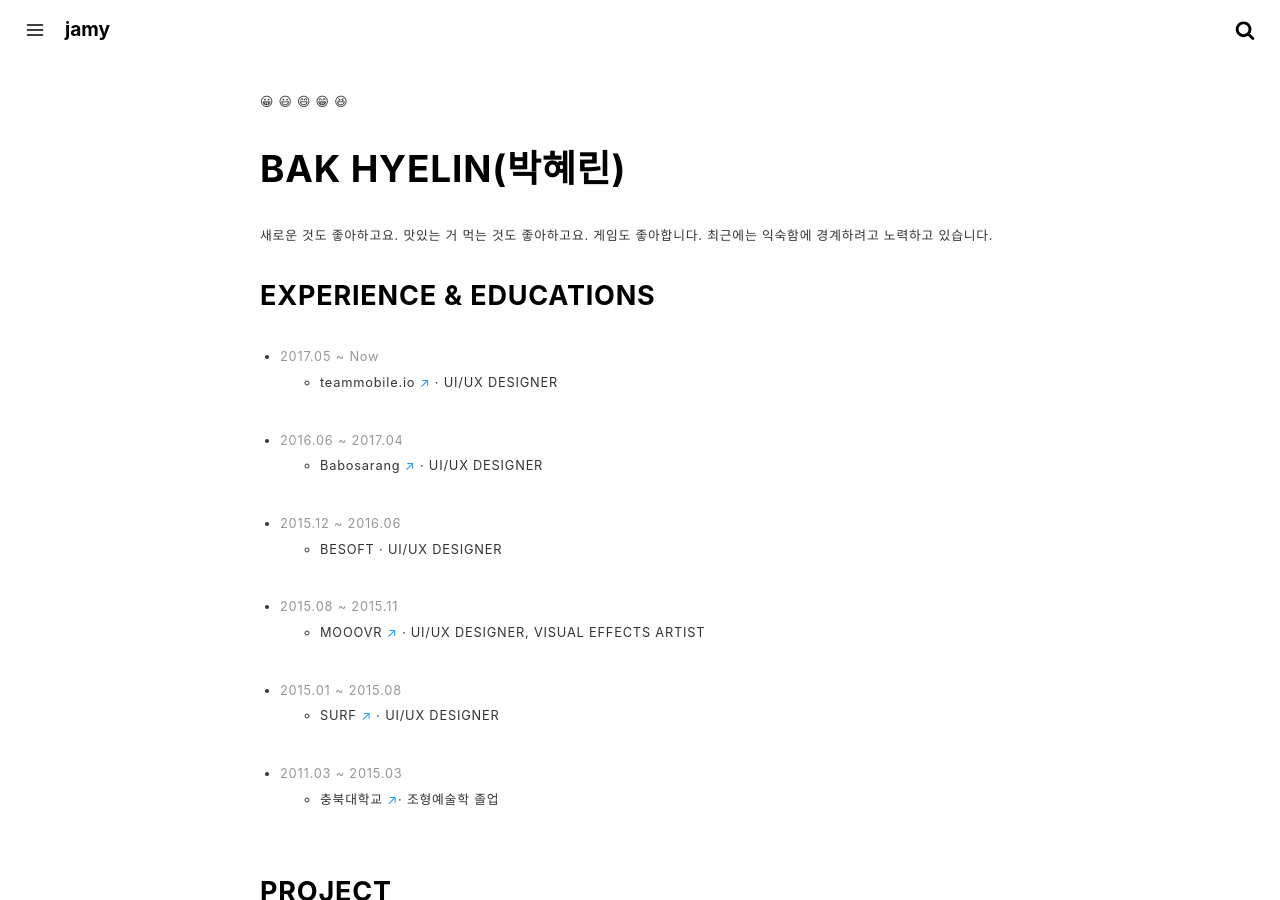
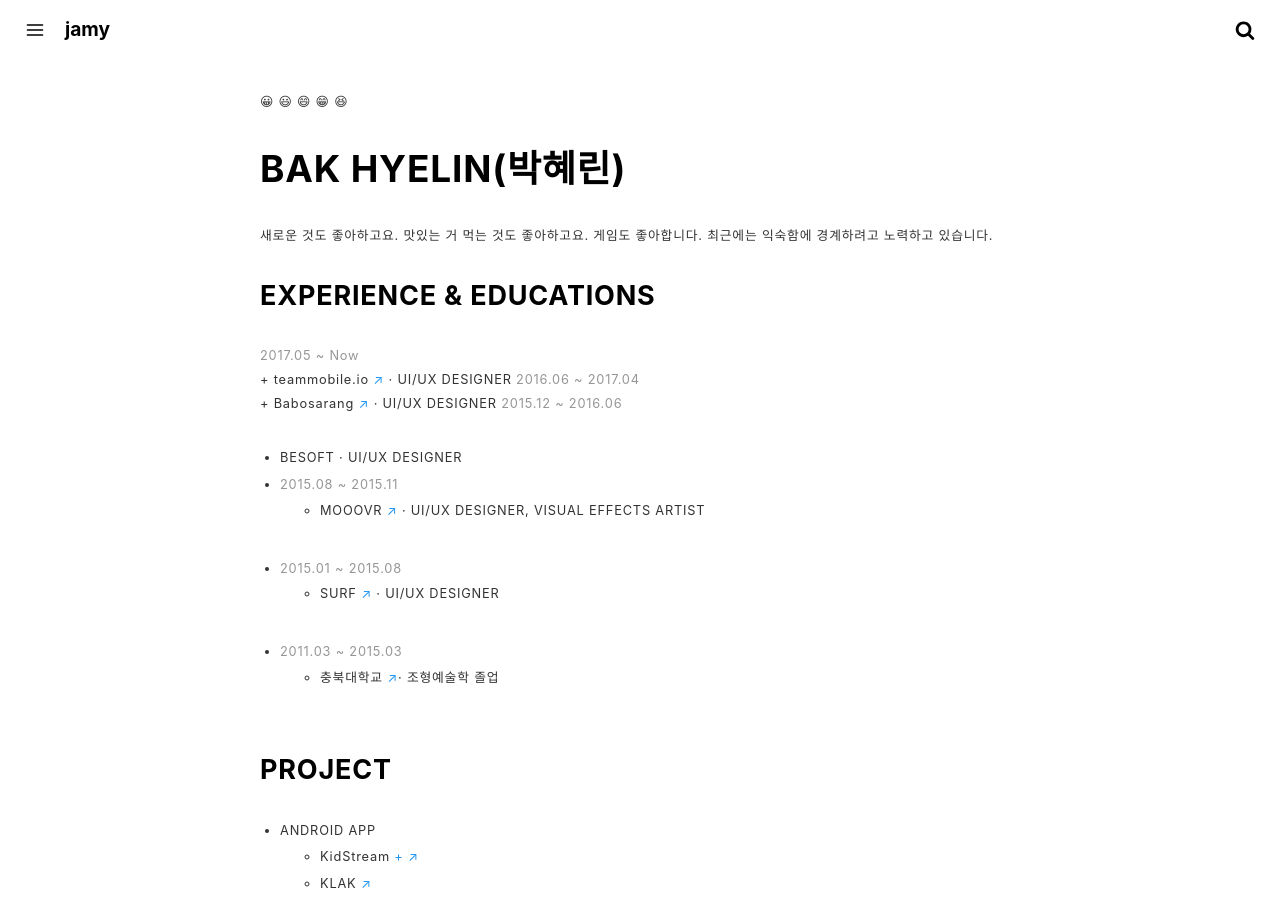
Before and after one commit to crazyjamy/crazyjamy.github.io, a Jekyll site: the page built from about.md, in a window 1280 px wide and 900 px high. Built offline with Jekyll 4.4.1, drawn with Linux system fonts in a browser that asks for light colours.

Commit message:
Update about.md

```diff
--- a/about.md
+++ b/about.md
@@ -12,11 +12,11 @@
 최근에는 익숙함에 경계하려고 노력하고 있습니다.
 
 ### EXPERIENCE & EDUCATIONS
-+ <span style="color: #969696;"> 2017.05 ~ Now </span>
-  + teammobile.io <a href="https://www.teammobile.io/" target="_blank">↗</a> · UI/UX DESIGNER
-+ <span style="color: #969696;">2016.06 ~ 2017.04</span>
-  + Babosarang <a href="http://www.babosarang.co.kr/" target="_blank">↗</a> · UI/UX DESIGNER
-+ <span style="color: #969696;">2015.12 ~ 2016.06</span>
+<span style="color: #969696;"> 2017.05 ~ Now </span>
+<br> <span> + teammobile.io <a href="https://www.teammobile.io/" target="_blank">↗</a> · UI/UX DESIGNER </span>
+<span style="color: #969696;">2016.06 ~ 2017.04</span>
+<br> <span> + Babosarang <a href="http://www.babosarang.co.kr/" target="_blank">↗</a> · UI/UX DESIGNER </span>
+<span style="color: #969696;">2015.12 ~ 2016.06</span>
   + BESOFT · UI/UX DESIGNER
 + <span style="color: #969696;">2015.08 ~ 2015.11</span>
   + MOOOVR <a href="http://mooovr.com/" target="_blank">↗</a> · UI/UX DESIGNER, VISUAL EFFECTS ARTIST
```
